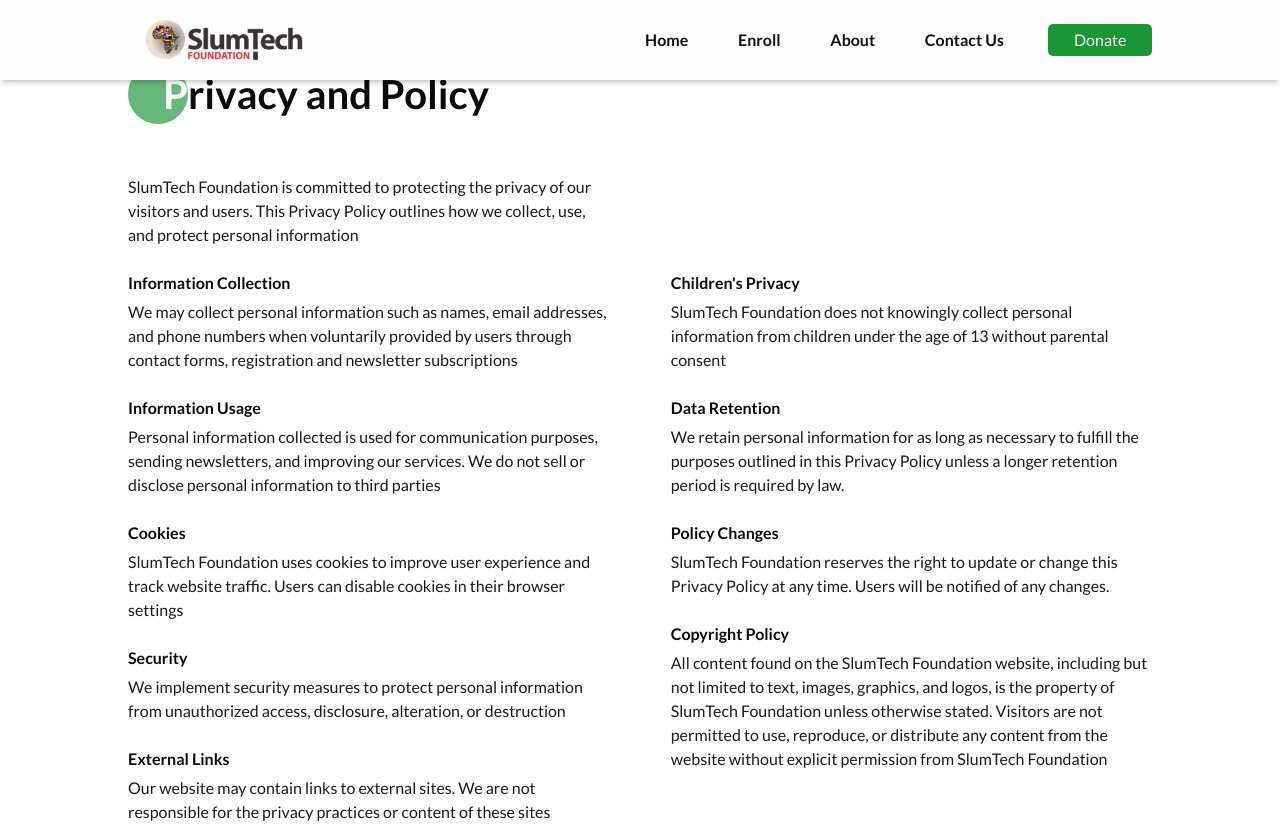
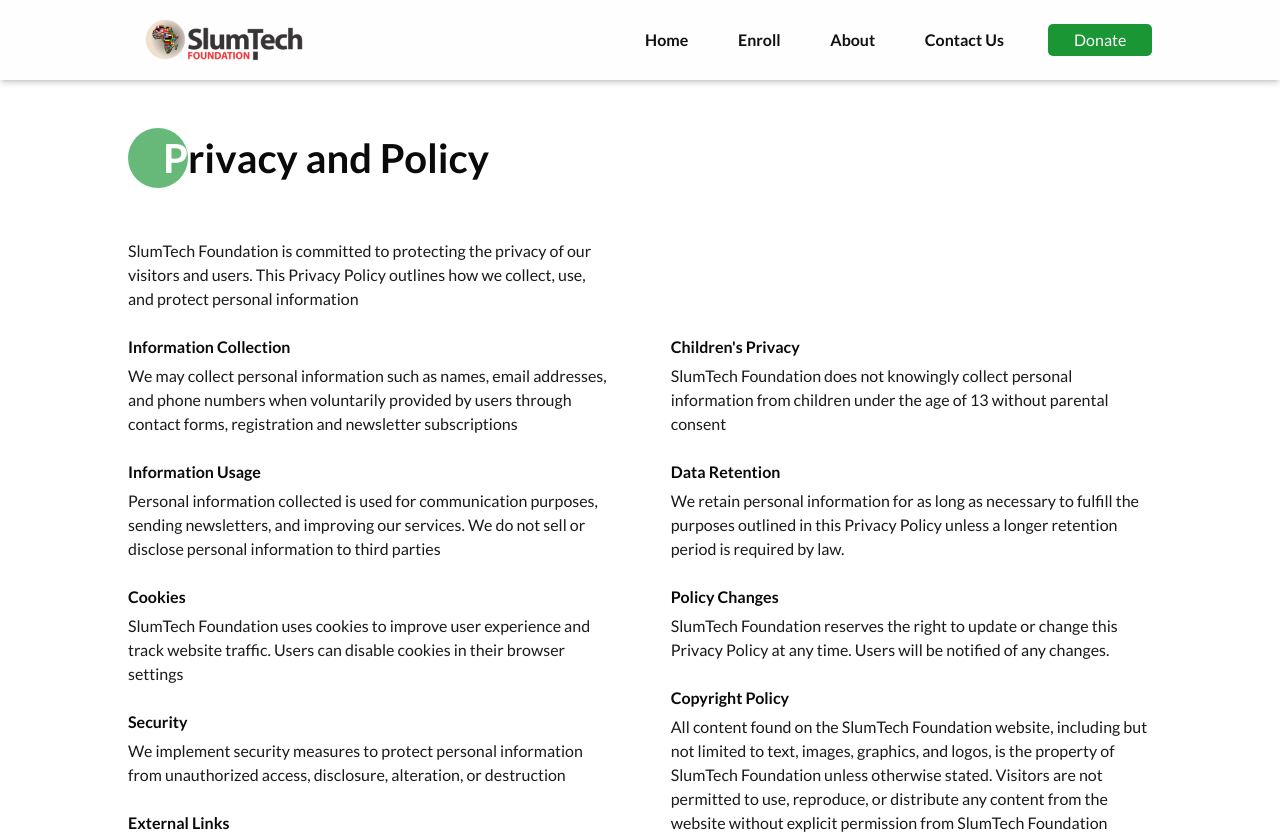
Before and after one commit to chiaka1996/slumtech, a Next.js app: page /policy in a window 1280 px wide. Shown: the top 834 px of the page. Built offline with nearby package versions, Linux system fonts and the light colour scheme.

Commit message:
fixed policy page

```diff
--- a/pages/policy/index.js
+++ b/pages/policy/index.js
@@ -6,7 +6,7 @@ const Policy = () => {
         <main className="relative overflow-hidden">
         <Navigation />
         <Sidebar />
-        <section className="px-[10%] max-md:px-[5%] py-[5%] ">
+        <section className="px-[10%] max-md:px-[5%] py-[5%] mt-[5%]  max-large:mt-[25%]">
         <Headers
             index={"P"}
             headings={"rivacy and Policy"}
```
